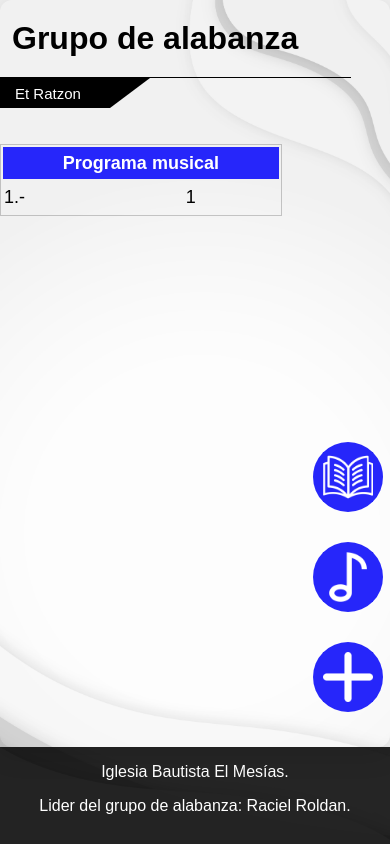
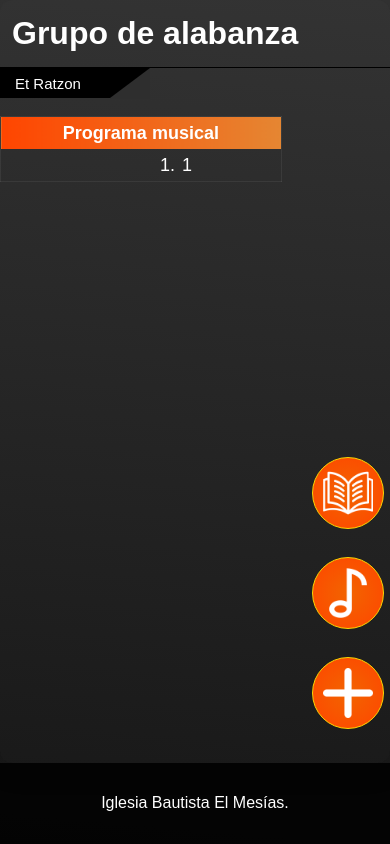
Before and after one commit to fran815/acordes, a Flask app: page / in a window 390 px wide. Run offline with Flask 3, Linux system fonts and the light colour scheme; tables that the repository leaves empty or names only in its code hold one stand-in row (values such as "Sample post"); data that the repository does not hold is empty.

Commit message:
update 0.15

```diff
--- a/static/css/index.css
+++ b/static/css/index.css
@@ -7,21 +7,22 @@ body {
     height: 100dvh;
     font-family: sans-serif;
 
-    background-image: url(/static/css/imgs/wallpaper2.jpg);
-    background-size: cover;
-    background-position: center;
-    background-repeat: no-repeat;
+    background: #171717;
+    background: linear-gradient(365deg,rgba(23, 23, 23, 1) 0%, rgba(51, 51, 51, 1) 100%);
 
 }
 footer {
+    display: flex;
+    align-items: center;
     width: 100%;
-    height: 110px;
+    height: 90px;
     color: white;
     background-color: rgba(0, 0, 0, 0.85);
 }
 .main-footer {
     display: flex;
     flex-direction: column;
+    align-items: center;
     text-align: center;
     width: 100%;
 }
@@ -73,7 +74,7 @@ footer {
     width: 100%;
 
     /* background-color: rgba(0, 0, 0, 0.2); */
-    color: black;
+    color: white;
 }
 .main-header h1 {
     margin-left: 20px;
@@ -179,7 +180,9 @@ tbody td {
         text-align: left;
         margin-left: 0px;
 
-        border: 1px solid rgba(0, 0, 0, 0.2);
+        border: 1px solid rgba(128, 128, 128, 0.164);
+        border-collapse: collapse;
+
     }
     .table-head {
         height: 30px;
@@ -188,10 +191,19 @@ tbody td {
         text-align: center;
 
         color: white;
-        background-color: rgb(38, 38, 250);
+        /* background-color: orangered; */
+        border: none;
+        background: #E58632;
+        background: linear-gradient(270deg, #E58632, orangered);
     }
     table td {
         font-size: 18px;
+        border: none;
+        color: white;
+    }
+    #nums-counter {
+        text-align: right;
+        white-space: pre;
     }
 
     .table-section {
@@ -212,14 +224,14 @@ tbody td {
         margin-left: 0;
     }
     .theme-div {
-        width: 90%;
+        width: 100%;
         text-align: left;
         border-bottom: 1px solid black;
     }
     .theme-div h1 {
         font-size: 32px;
         margin: 0;
-        margin-block: 20px;
+        margin-block: 15px;
         margin-left: 12px;
     }
 
@@ -252,13 +264,17 @@ tbody td {
         align-items: center;
         width: 70px;
         height: 70px;
-        background-color: rgb(38, 38, 250);
+        /* background-color: orangered; */
         border-radius: 50%;
+        border: 1px solid gold;
+
+        background: #F26400;
+        background: radial-gradient(at center, #F26400, orangered);
     }
     #book {
         width: 50px;
         height: 50px;
-        background-color: rgb(38, 38, 250);
+        background-color: transparent;
 
         background-image: url(/static/css/imgs/open-book.png);
         background-size: cover;
@@ -267,7 +283,7 @@ tbody td {
     #music {
         width: 50px;
         height: 50px;
-        background-color: rgb(38, 38, 250);
+        background-color: transparent;
 
         background-image: url(/static/css/imgs/music.png);
         background-size: cover;
@@ -276,7 +292,7 @@ tbody td {
     #plus {
         width: 50px;
         height: 50px;
-        background-color: rgb(38, 38, 250);
+        background-color: transparent;
 
         background-image: url(/static/css/imgs/plus.png);
         background-size: cover;
@@ -301,14 +317,11 @@ tbody td {
         font-size: 15px;
     }
     .group-name-separ {
-        /* position: absolute;
-        margin-left: auto; */
-        float: right;
         width: 0px;
         height: 0px;
         border-top: 30px solid black;
-        border-right: 40px solid rgb(241, 241, 241);
-        background-color: red;
+        border-right: 40px solid rgb(46, 46, 46);
+        border-bottom: 1px solid rgb(46, 46, 46);
     }
     .group-name-separ p {
         color: transparent;
--- a/templates/index.html
+++ b/templates/index.html
@@ -32,7 +32,6 @@
         </div> -->
 
         <br>
-        <br>
 
         <div class="table-section">
             <div>
@@ -46,7 +45,7 @@
                     <tbody>
                         {% for x in canciones %}
                             <tr>
-                                <td>{{ loop.index }}.-</td>
+                                <td id="nums-counter">{{ loop.index }}. </td>
                                 {% if x[0] == "Bienvenida" or x[0] == "Especial" or x[0] == "Predicación" or x[0] == "Acción de gracias" or x[0] == "Otro" %}
                                     <td>
                                         {{ x[0] }}
@@ -94,7 +93,6 @@
         <div class="main-footer">
             <div class="footer-title">
                 <p>Iglesia Bautista El Mesías.</p>
-                <p>Lider del grupo de alabanza: Raciel Roldan.</p>
             </div>
             <!-- <div class="social-div">
                 <div class="social">
```
Also changed, not shown: static/css/search.css (+15 -6 lines), static/css/selector.css (+23 -15 lines).
